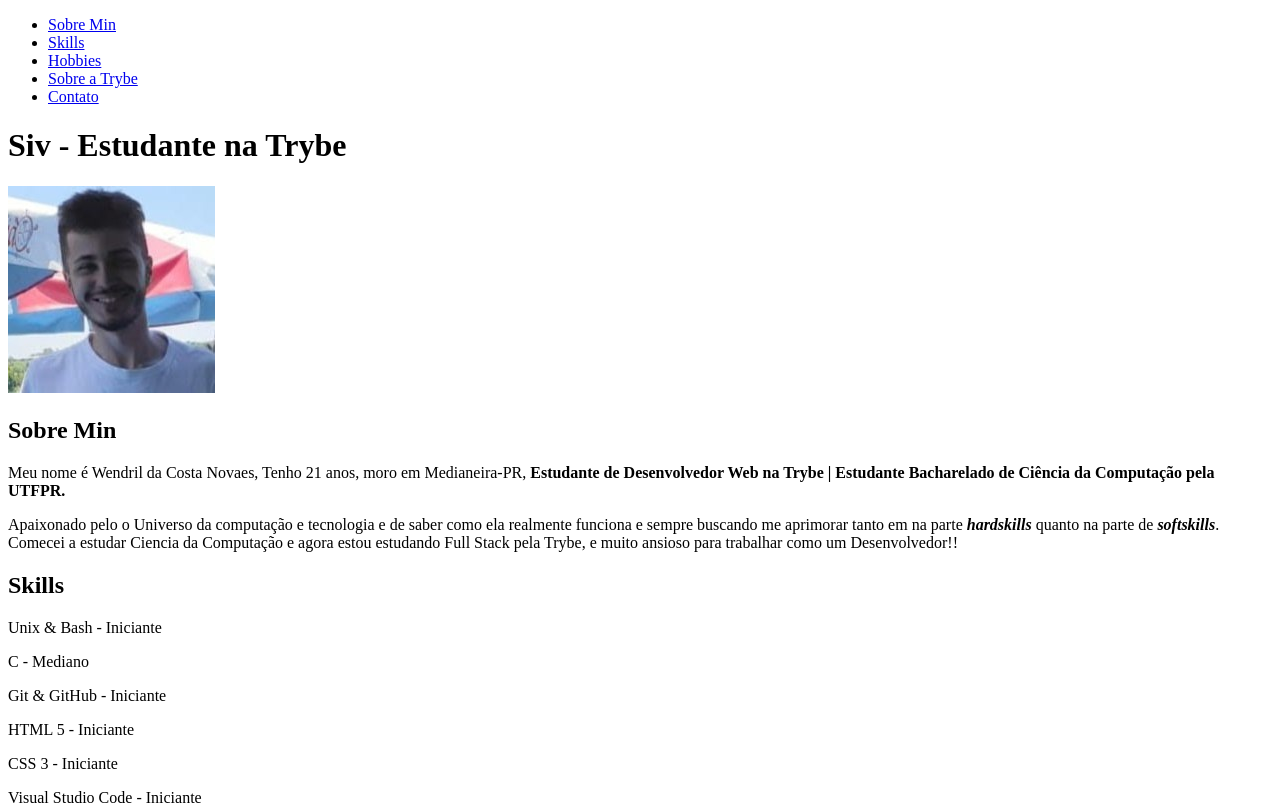
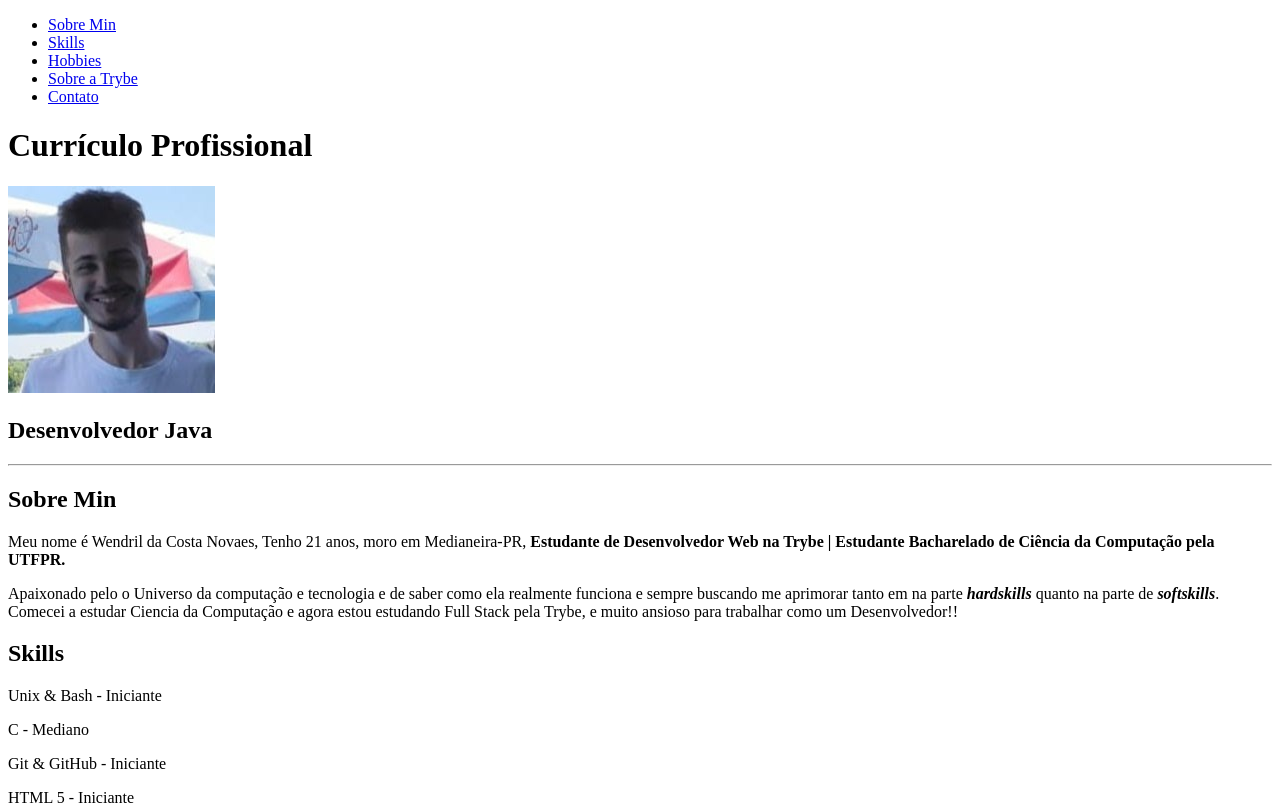
Before and after one commit to Wendril-Costa/Wendril-Costa.github.io, a plain HTML site: page index.html in a window 1280 px wide. Shown: the top 810 px of the page. Drawn offline with Linux system fonts and the light colour scheme.

Commit message:
Update index.html
Mudando para atividade da faculdade

```diff
--- a/index.html
+++ b/index.html
@@ -4,7 +4,7 @@
     <meta charset="UTF-8">
     <meta http-equiv="X-UA-Compatible" content="IE=edge">
     <meta name="viewport" content="width=device-width, initial-scale=1.0">
-    <title>Wendril da Costa</title>
+    <title>Currículo Profissiona</title>
 </head>
 <body>
 
@@ -16,10 +16,11 @@
         <li><a href="#contato">Contato</a></li>
     </ul>
 
-    <h1>Siv - Estudante na Trybe</h1>
+    <h1>Currículo Profissional</h1>
 
     <img src="wendrilfoto.jpeg" alt="Foto de Wendril sorrindo">
-
+    <h2>Desenvolvedor Java</h2>
+    <hr></hr>
     <h2 id="sobremin">Sobre Min</h2>
     <p>Meu nome é Wendril da Costa Novaes, Tenho 21 anos, moro em Medianeira-PR,<strong> Estudante de Desenvolvedor Web na Trybe | Estudante  Bacharelado de Ciência da Computação pela UTFPR.</strong></p>
 
```
